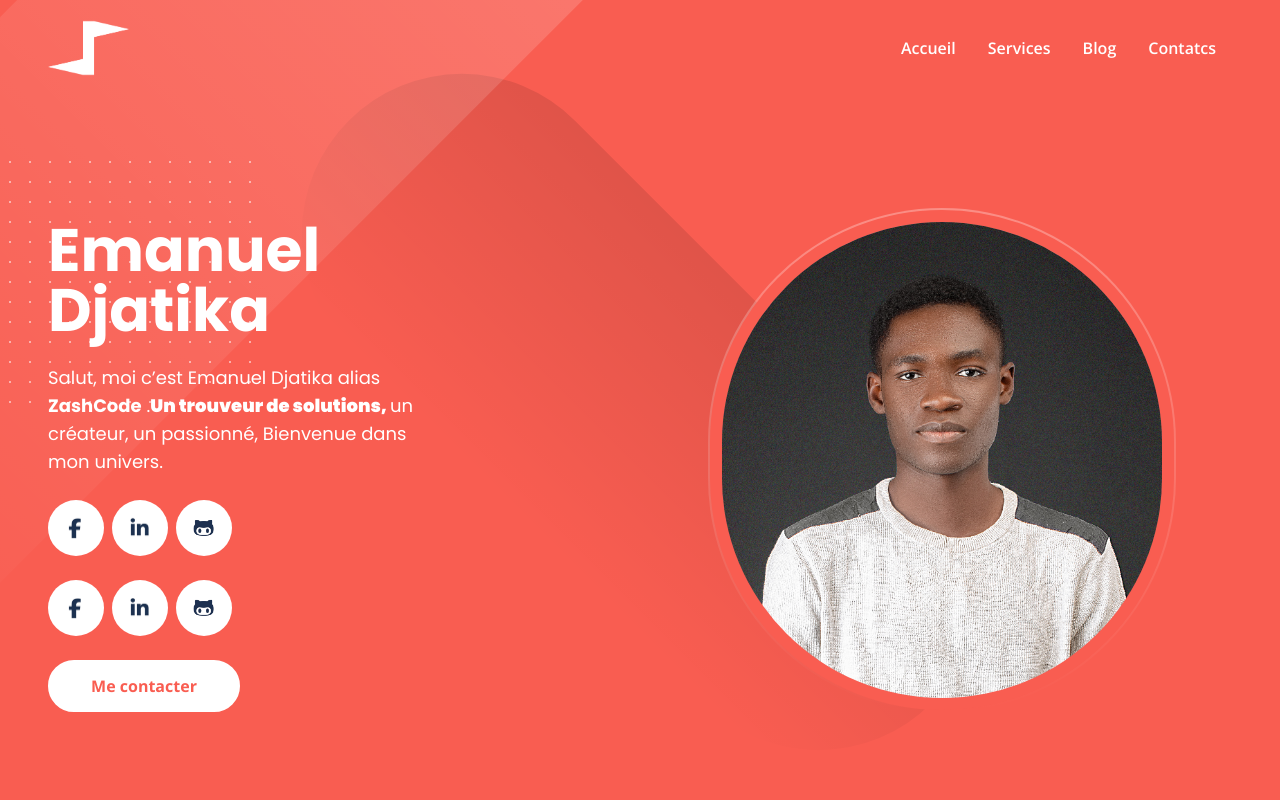
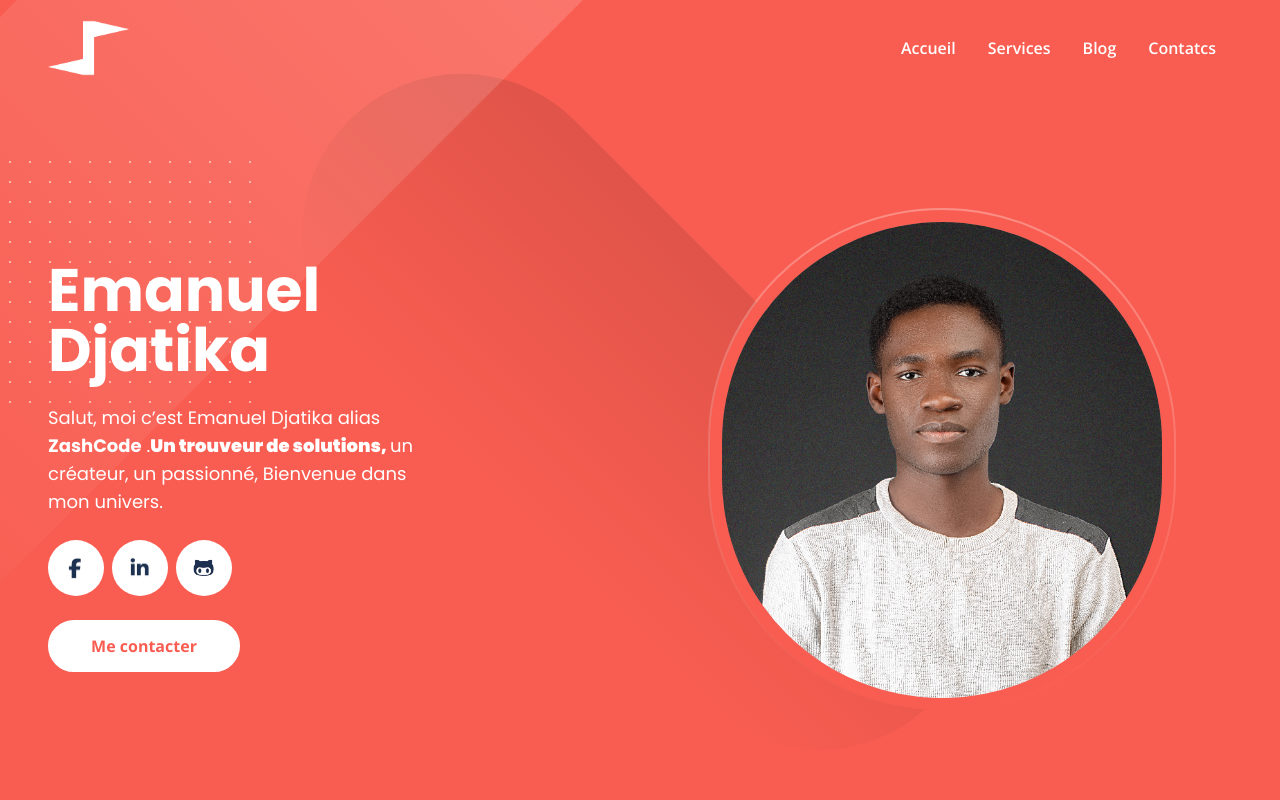
Before and after one commit to MnD3v/emanuel-djatika, a Next.js app: page / in a window 1280 px wide. Shown: the top 800 px of the page. Built offline with nearby package versions, Linux system fonts and the light colour scheme; a web font is replaced by a local one.

Commit message:
tu n'as pas testé, considère que tu n'as rien fait

```diff
--- a/src/app/compents/presentation.tsx
+++ b/src/app/compents/presentation.tsx
@@ -52,18 +52,6 @@ const Presentation = () => {
                             </div>
                         </motion.a>
                     ))}
-                </div>      <div className="my-6 flex gap-2">
-                    {socials.map((element, index) => (
-                        <motion.a
-                        key={element.icon}
-                        variants={Animations.leftToRight({ duration: 0.3*index , inverse: true})}
-                        href={element.link} target='_blank'>
-                            <div className="bg-white hover:bg-morange h-14 w-14 rounded-full flex flex-col items-center justify-center">
-                                <img
-                                    src={`/icons/${element.icon}`} alt="" className="h-6" />
-                            </div>
-                        </motion.a>
-                    ))}
                 </div>
                 <motion.a href='/contact'
                     variants={Animations.bottomToTop({ duration: 1.7 })}
```
